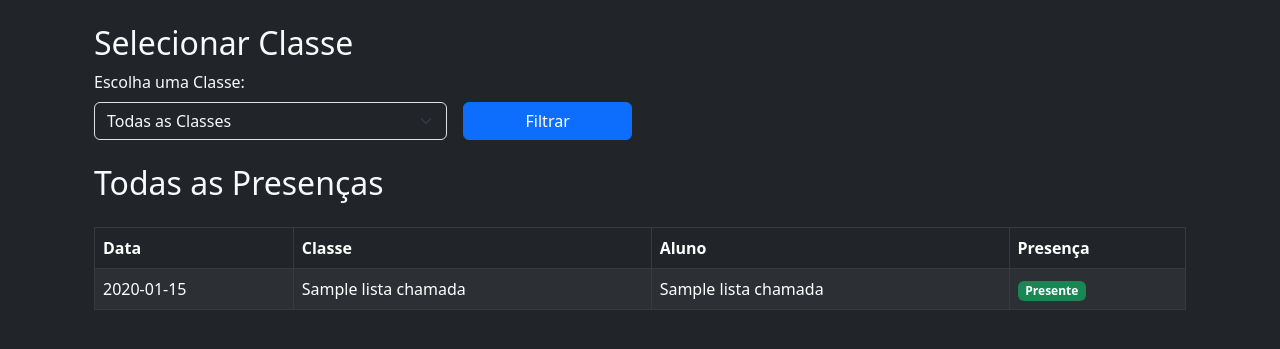
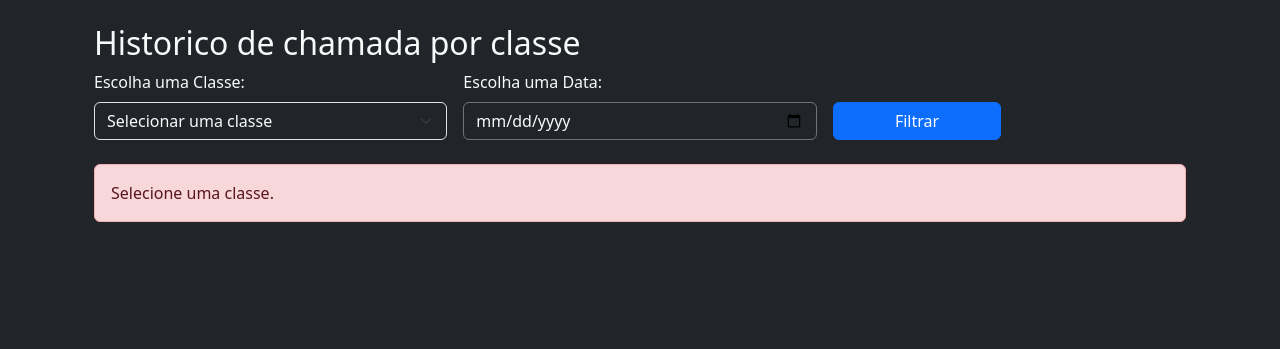
Before and after one commit to LeperfekTz/CAMPL-Mongo, a Flask app: page /lista_presenca in a window 1280 px wide. Shown: the part 57-406 px from the top of the page. Run offline with Flask 3, Linux system fonts and the light colour scheme; a database or web service that is not in the repository returns one stand-in record (values such as "Sample title"); some libraries are stand-ins or nearby versions.

Commit message:
botao data

```diff
--- a/app.py
+++ b/app.py
@@ -2,7 +2,7 @@ from flask import jsonify
 from flask_pymongo import PyMongo
 from flask import Flask, render_template, request, redirect, url_for, flash, session
 from pymongo.errors import ConnectionFailure
-from datetime import datetime
+from datetime import datetime, time
 from werkzeug.security import generate_password_hash, check_password_hash
 from bson import ObjectId
 from bson.errors import InvalidId
@@ -37,14 +37,17 @@ def login():
             return redirect(url_for('login'))
 
     return render_template('login.html')
+from datetime import datetime
 
 @app.route('/lista_presenca', methods=['GET'])
 def lista_presenca():
-    selected_classe = request.args.get('classe')  # ID da classe selecionada (como string)
+    selected_classe = request.args.get('classe')  # ID da classe
+    data_filtro = request.args.get('data')        # Data em formato 'YYYY-MM-DD'
     registros = []
 
     # Obtém todas as classes
     classes = list(mongo.db.classes.find())
+    selected_classe_nome = None
 
     if selected_classe:
         try:
@@ -52,20 +55,29 @@ def lista_presenca():
             selected_classe_obj = mongo.db.classes.find_one({"_id": classe_obj_id})
             selected_classe_nome = selected_classe_obj['classe'] if selected_classe_obj else None
 
-            # Filtra registros da classe selecionada
-            registros = list(mongo.db.Lista_chamada.find({"classe_id": ObjectId(selected_classe)}))
+            # Cria filtro para consulta
+            filtro = {"classe_id": classe_obj_id}
+
+            # Se a data foi informada, adiciona ao filtro
+            if data_filtro:
+                try:
+                    data_obj = datetime.strptime(data_filtro, "%Y-%m-%d")
+                    # Filtra pela data no mesmo dia (ignorar hora)
+                    proximo_dia = data_obj.replace(hour=23, minute=59, second=59)
+                    filtro["data"] = {"$gte": data_obj, "$lte": proximo_dia}
+                except ValueError:
+                    flash("Data inválida.", "error")
+
+            registros = list(mongo.db.Lista_chamada.find(filtro))
+
         except Exception as e:
             flash(f"Erro ao buscar registros: {e}", "error")
-            selected_classe_nome = None
-    else:
-        # Exibe todas as presenças de todas as classes
-        registros = list(mongo.db.Lista_chamada.find())
 
     return render_template(
         'lista_presenca.html',
         classes=classes,
         selected_classe=selected_classe,
-        selected_classe_nome=selected_classe_nome if selected_classe else None,
+        selected_classe_nome=selected_classe_nome,
         registros=registros
     )
 
--- a/templates/lista_presenca.html
+++ b/templates/lista_presenca.html
@@ -5,12 +5,12 @@
 {% block content %}
 <div class="container text-light">
   <!-- Filtro de Classe -->
-  <h2 class="mt-4">Selecionar Classe</h2>
+  <h2 class="mt-4">Historico de chamada por classe</h2>
   <form method="GET" action="{{ url_for('lista_presenca') }}" class="row g-3 mb-4">
     <div class="col-md-4">
         <label for="classe" class="form-label">Escolha uma Classe:</label>
         <select name="classe" id="classe" class="form-select bg-dark text-light">
-              <option value="">Todas as Classes</option>
+            <option value="">Selecionar uma classe</option>
             {% for classe in classes %}
             <option value="{{ classe['_id'] }}" {% if classe['_id']|string == request.args.get('classe') %} selected {% endif %}>
                 {{ classe['classe'] }}
@@ -18,6 +18,13 @@
             {% endfor %}
         </select>
     </div>
+
+    <!-- Campo de Data -->
+    <div class="col-md-4">
+        <label for="data" class="form-label">Escolha uma Data:</label>
+        <input type="date" name="data" id="data" class="form-control bg-dark text-light"value="{{ request.args.get('data', '') }}">
+    </div>
+
     <div class="col-md-2 d-flex align-items-end">
         <button type="submit" class="btn btn-primary w-100">Filtrar</button>
     </div>
@@ -25,11 +32,7 @@
 
 {% if registros %}
 <h2 class="mb-4">
-        {% if request.args.get('classe') %}
   Histórico da Classe: {{ selected_classe_nome }}
-        {% else %}
-          Todas as Presenças
-        {% endif %}
 </h2>
 
 <div class="table-responsive">
@@ -60,8 +63,12 @@
       </tbody>
   </table>
 </div>
+{% elif request.args.get('classe') %}
+<p class="alert alert-danger mt-4">Nenhum registro encontrado para esta classe.</p>
 {% else %}
-      <p class="alert alert-danger mt-4">Nenhum registro encontrado para esta classe.</p>
+<p class="alert alert-danger mt-4">Selecione uma classe.</p>
 {% endif %}
+
+
 </div>
 {% endblock %}
```
Lines whose indentation alone changed are shown as unchanged.
